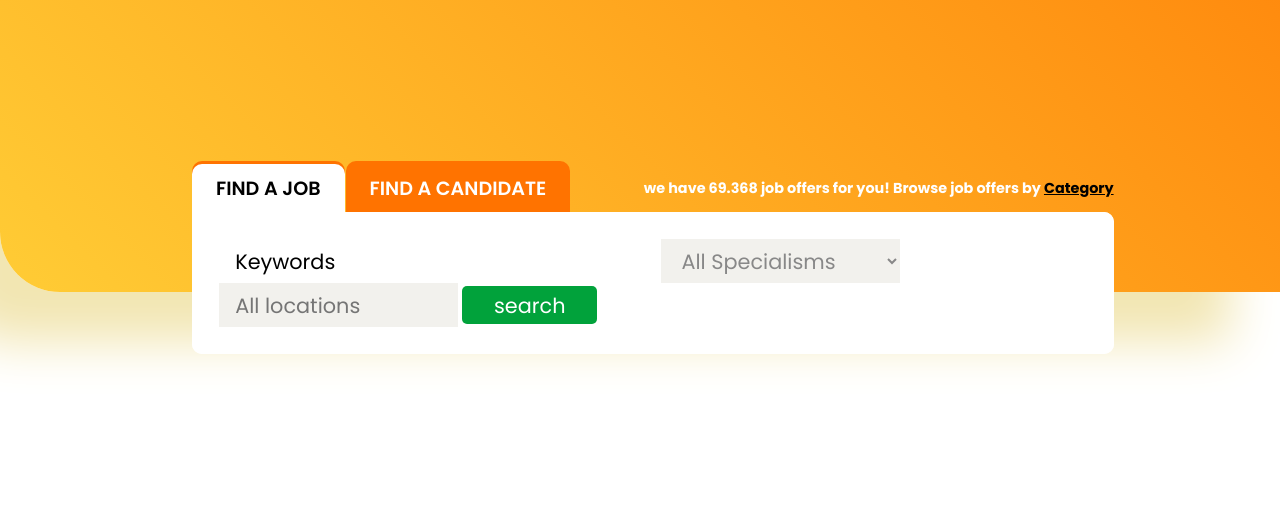
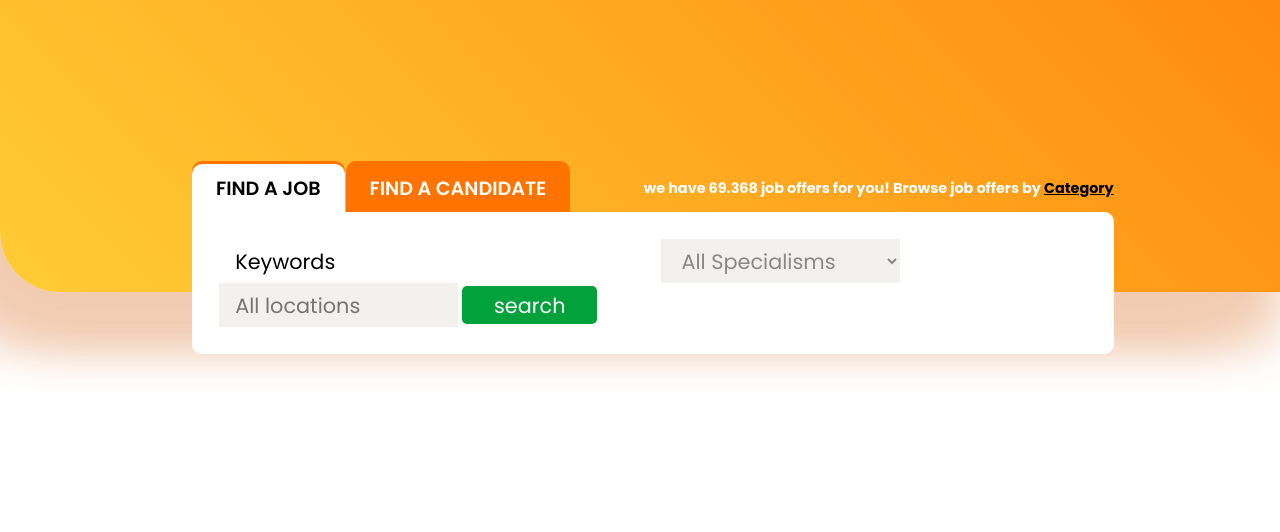
Before and after one commit to marzouk2002/Mockup-2, a PHP site: page / in a window 1280 px wide. Shown: the part 588-1120 px from the top of the page. Run offline with PHP 8.4, Linux system fonts and the light colour scheme.

Commit message:
adding js file

```diff
--- a/style.css
+++ b/style.css
@@ -109,7 +109,7 @@ main {
   background: linear-gradient(45deg, #ffcc35, #ff7300);
   border-bottom-left-radius: 60px;
   padding: 20vh 15vw;
-  box-shadow: -50px 50px 50px #f2e6b2;
+  box-shadow: -50px 50px 50px #f2ccb2, 0px 50px 50px #f2ccb2;
   position: relative;
 }
 
```
Also changed, not shown: app.js (added).
